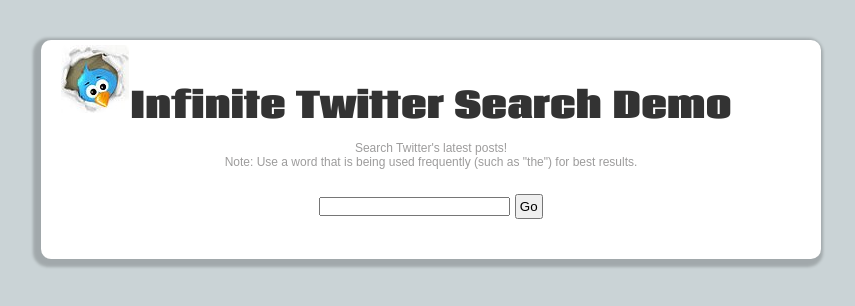
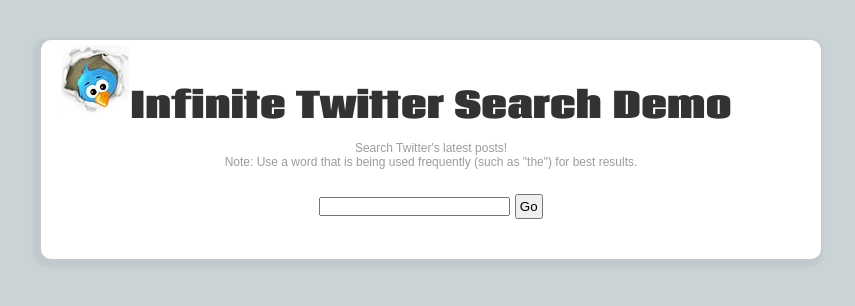
Before and after one commit to brandonwells96/infinite-twitter-scroll, a plain HTML site: page index.html in a window 1280 px wide. Shown: the whole page, without its empty margins (209-1064 px from the left). Drawn offline with nearby package versions, Linux system fonts and the light colour scheme.

Commit message:
add htc for ie rounded corners and drop shadows

```diff
--- a/css/main.css
+++ b/css/main.css
@@ -69,9 +69,9 @@ a:hover {
     padding: 40px 20px;
     -webkit-border-radius: 10px;
     border-radius: 10px;
-    -webkit-box-shadow:  -3px 3px 3px 5px rgba(0, 0, 0, .2);
-    box-shadow:  -3px 3px 3px 5px rgba(0, 0, 0, .2);
-
+    -webkit-box-shadow:  -3px 3px 3px 5px rgba(113, 113, 113, .1);
+    box-shadow:  -3px 3px 3px 5px rgba(113, 113, 113, .1);
+    behavior: url(PIE.htc);
 }
 
 #main #tweets {
```
Also changed, not shown: 1 other file.
